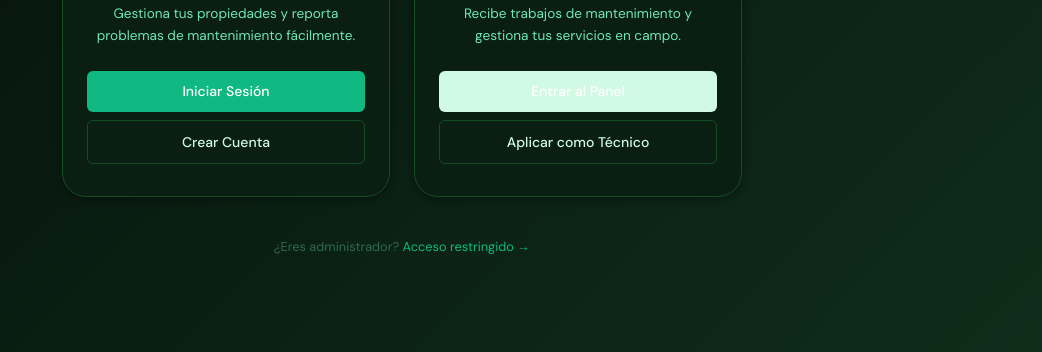
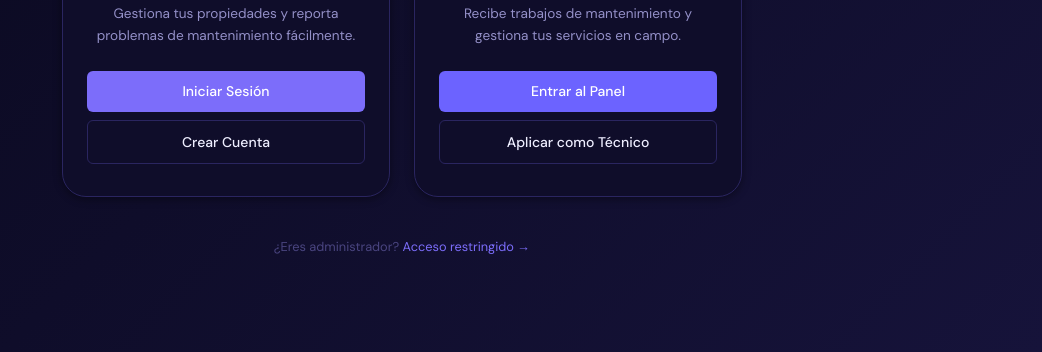
Before and after one commit to adidanielg/Property-Pusle-Pro, a website: page views/pages/index.html in a window 1280 px wide. Shown: the part 448-800 px from the top of the page, without its empty margins (238-1280 px from the left). Drawn offline with Linux system fonts and the light colour scheme.

Commit message:
fix: boton tecnico visible + paleta morado refinado

```diff
--- a/public/css/style.css
+++ b/public/css/style.css
@@ -7,21 +7,21 @@
 
 /* ── Variables LIGHT (default) ──────────────────────────── */
 :root {
-    --bg:           #f0fdf4;
+    --bg:           #f4f3ff;
     --surface:      #ffffff;
-    --surface-2:    #dcfce7;
-    --border:       #bbf7d0;
-    --border-focus: #10b981;
+    --surface-2:    #ede9ff;
+    --border:       #d4d0ff;
+    --border-focus: #5b4fff;
 
-    --text-1:       #052e16;
-    --text-2:       #166534;
-    --text-3:       #4ade80;
+    --text-1:       #0d0b1e;
+    --text-2:       #4a4580;
+    --text-3:       #9490c0;
 
-    --accent:       #10b981;
-    --accent-soft:  #dcfce7;
-    --accent-hover: #059669;
+    --accent:       #5b4fff;
+    --accent-soft:  #ede9ff;
+    --accent-hover: #4338e0;
 
-    --green:        #34d399;
+    --green:        #10b981;
     --green-soft:   #d1fae5;
     --yellow:       #f59e0b;
     --yellow-soft:  #fef3c7;
@@ -49,21 +49,21 @@
 
 /* ── Variables DARK ─────────────────────────────────────── */
 [data-theme="dark"] {
-    --bg:           #040d09;
-    --surface:      #0a1f12;
-    --surface-2:    #0f2d1a;
-    --border:       #134d26;
-    --border-focus: #10b981;
+    --bg:           #08071a;
+    --surface:      #0f0d2a;
+    --surface-2:    #16133a;
+    --border:       #2a2560;
+    --border-focus: #7c6dfa;
 
-    --text-1:       #d1fae5;
-    --text-2:       #6ee7b7;
-    --text-3:       #2d6a4f;
+    --text-1:       #eeeeff;
+    --text-2:       #9490c8;
+    --text-3:       #4a4580;
 
-    --accent:       #10b981;
-    --accent-soft:  #052e16;
-    --accent-hover: #34d399;
+    --accent:       #7c6dfa;
+    --accent-soft:  #1a1640;
+    --accent-hover: #9d8fff;
 
-    --green-soft:   #042c1a;
+    --green-soft:   #052e20;
     --yellow-soft:  #2d1f00;
     --red-soft:     #2d0a0a;
     --blue-soft:    #0a1628;
--- a/views/pages/index.html
+++ b/views/pages/index.html
@@ -47,7 +47,7 @@
             <h2 data-i18n="landing.techPortal">Portal de Técnicos</h2>
             <p data-i18n="landing.techDesc">Recibe trabajos de mantenimiento y gestiona tus servicios en campo.</p>
             <div class="btns">
-                <a href="/auth/login-tecnico" class="btn btn-primary" style="background:var(--text-1)" data-i18n="landing.techLogin">Entrar al Panel</a>
+                <a href="/auth/login-tecnico" class="btn btn-primary" style="background:#6c63ff;color:#ffffff;border-color:#6c63ff" data-i18n="landing.techLogin">Entrar al Panel</a>
                 <a href="/auth/register-tecnico" class="btn btn-secondary" data-i18n="landing.techRegister">Aplicar como Técnico</a>
             </div>
         </div>
```
Also changed, not shown: views/pages/landing.html (+8 -65 lines).
